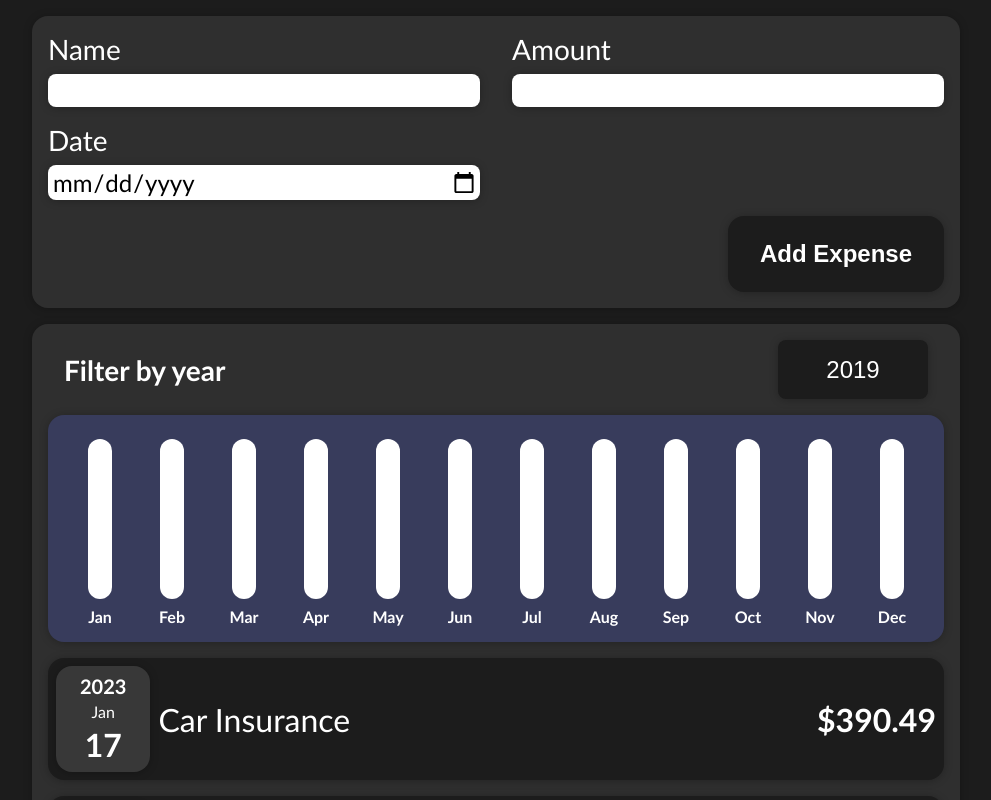
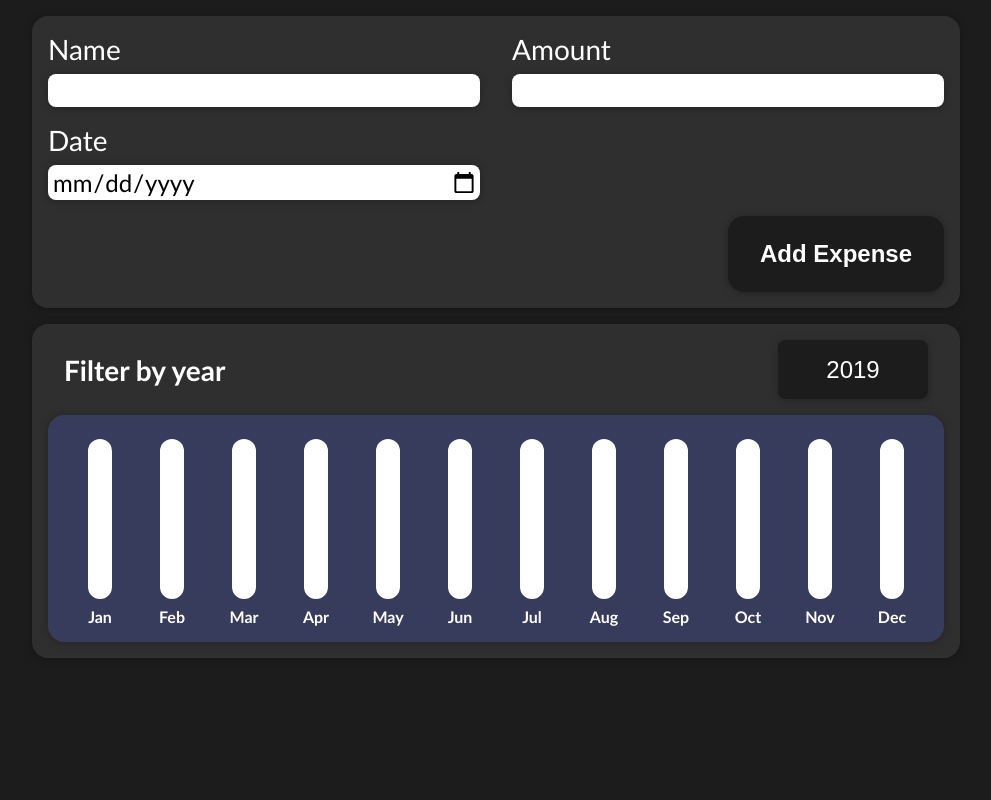
Before and after one commit to Szarlej4/reactExpenseManager, a React (Create React App) app: page / in a window 1280 px wide. Shown: the top 800 px of the page, without its empty margins (144-1135 px from the left). Built offline with nearby package versions, Linux system fonts and the light colour scheme.

Commit message:
Filter now works properly

```diff
--- a/src/components/Expenses/Expenses.js
+++ b/src/components/Expenses/Expenses.js
@@ -8,23 +8,24 @@ const years = [2019, 2020, 2021, 2022, 2023];
 
 const Expenses = (props) => {
 	const expenses = props.expenses;
-	const [value, setValue] = useState(years[0]);
+	const [year, setYear] = useState(years[0]);
 
 	const filterYearHandler = (year) => {
-		setValue(year);
-		console.log(expenses);
+		setYear(year);
 	};
 
 	return (
 		<Card className="expenses">
 			<ExpensesFilter
-				value={value}
+				value={year}
 				years={years}
 				onFilterYear={filterYearHandler}
 			/>
-			{expenses.map((element) => (
-				<ExpenseItem key={element.id} expense={element} />
-			))}
+			{expenses
+				.filter((element) => element.date.getFullYear() === year)
+				.map((element) => (
+					<ExpenseItem key={element.id} expense={element} />
+				))}
 		</Card>
 	);
 };
--- a/src/components/Expenses/ExpensesFilter.js
+++ b/src/components/Expenses/ExpensesFilter.js
@@ -20,7 +20,7 @@ const ExpensesFilter = (props) => {
 	const years = props.years;
 
 	const filterChangeHandler = (e) => {
-		props.onFilterYear(e.target.value);
+		props.onFilterYear(+e.target.value);
 	};
 
 	return (
```
